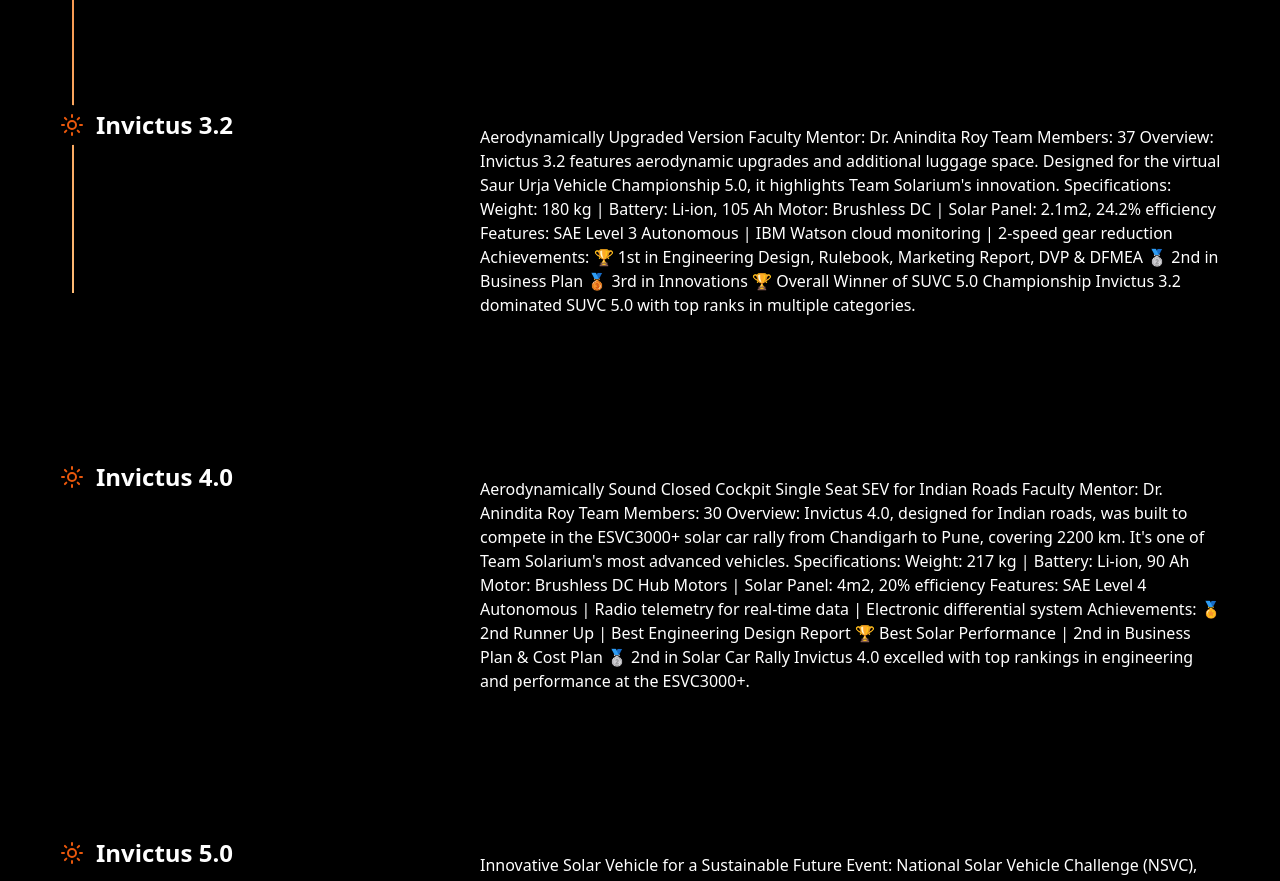
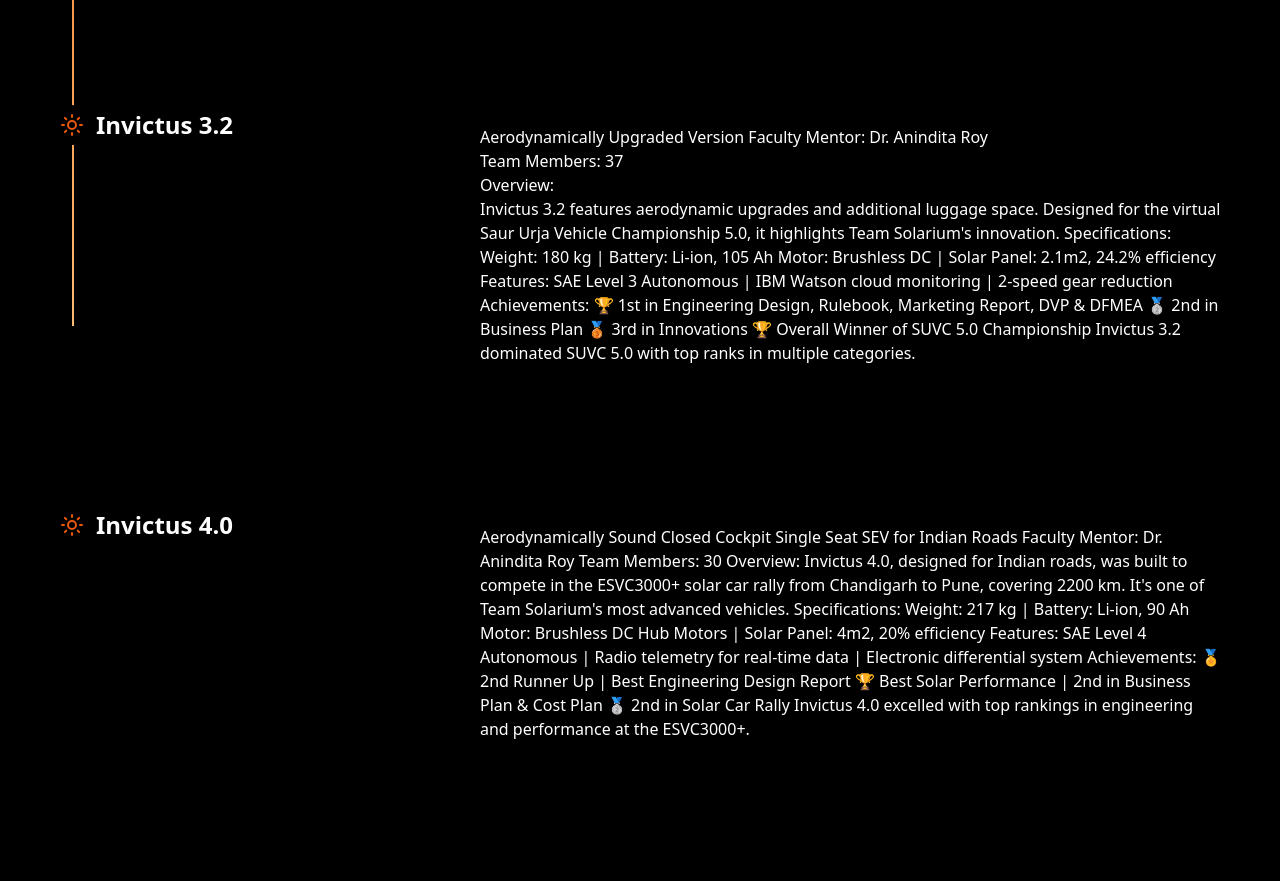
Before and after one commit to om-dalvi-1904/team-solarium, a Next.js app: page /legacy in a window 1280 px wide. Shown: the part 3020-3901 px from the top of the page. Built offline with nearby package versions, Linux system fonts and the light colour scheme; a web font is replaced by a local one.

Commit message:
lint fix

```diff
--- a/src/app/legacy/page.tsx
+++ b/src/app/legacy/page.tsx
@@ -197,11 +197,13 @@
                 title: 'Invictus 3.2' , content: <div>
                     Aerodynamically Upgraded Version
                     Faculty Mentor: Dr. Anindita Roy
-                    Team Members: 37
-                    Overview:
+                    <span className="block">
+                        Team Members: 37
+                    </span>
+                    <span className="block">Overview:</span>
                     Invictus 3.2 features aerodynamic upgrades and additional luggage space.
                     Designed for the virtual Saur Urja Vehicle Championship 5.0, it highlights Team
-                    Solarium's innovation.
+                    Solarium&apos;s innovation.
                     Specifications:
                     Weight: 180 kg | Battery: Li-ion, 105 Ah
                     Motor: Brushless DC | Solar Panel: 2.1m2, 24.2% efficiency
```
